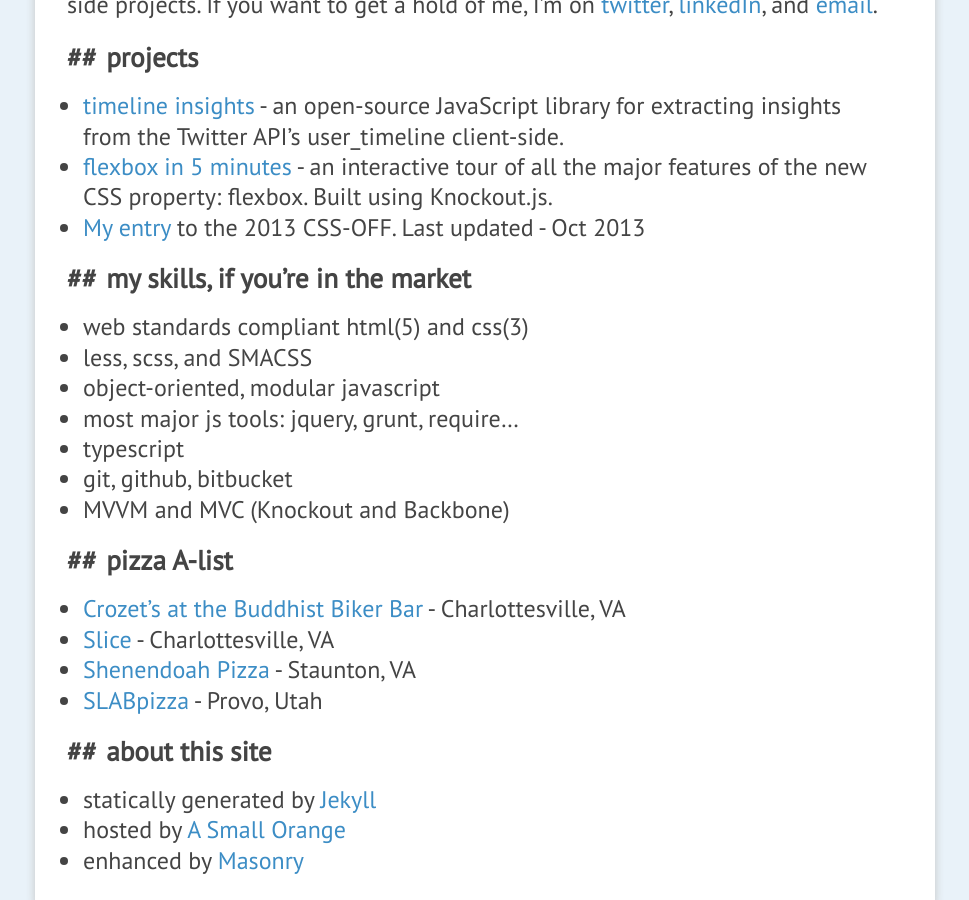
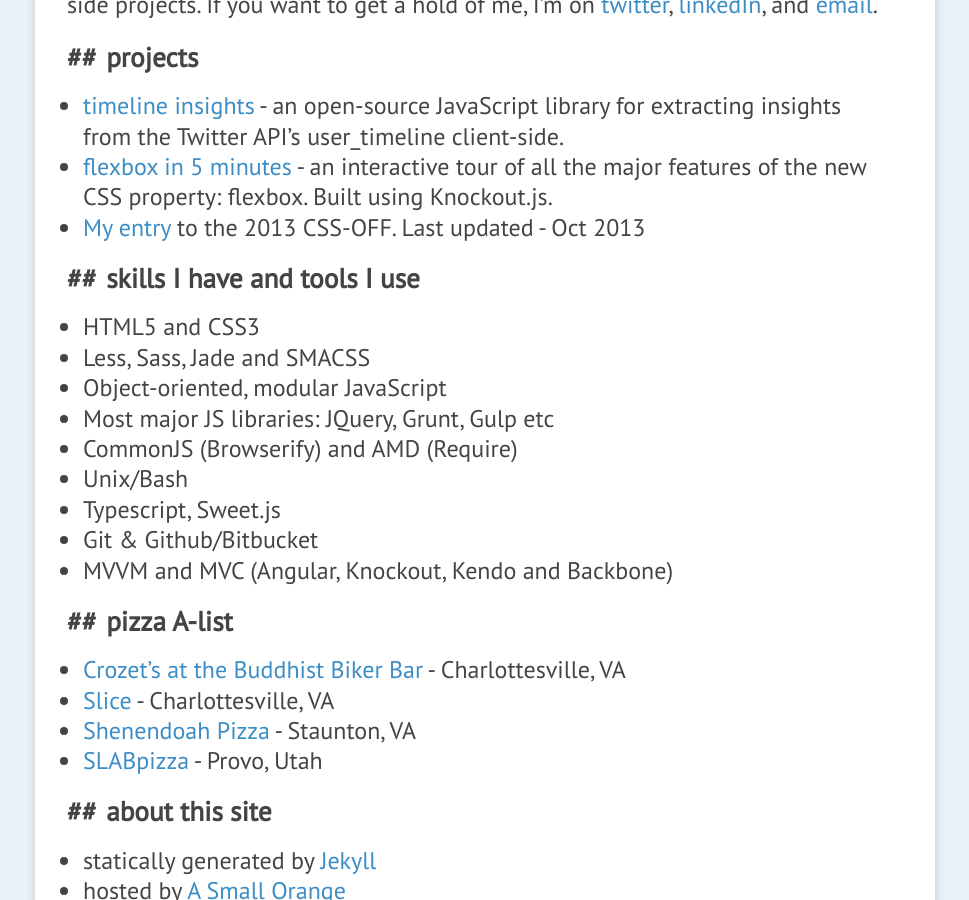
Before and after one commit to brycepj/devbryce-jekyll, a Jekyll site: the page built from about/index.md, in a window 1280 px wide and 900 px high, scrolled down 499 px. Shown: the whole window, without its empty margins (155-1124 px from the left). Built offline with Jekyll 4.4.1, drawn with Linux system fonts in a browser that asks for light colours.

```diff
--- a/about/index.md
+++ b/about/index.md
@@ -16,15 +16,17 @@ This blog is nothing too serious -- it's where I share what I'm learning and hos
 - [flexbox in 5 minutes](http://devbryce.com/flexbox) - an interactive tour of all the major features of the new CSS property: flexbox. Built using Knockout.js.
 - [My entry](http://devbryce.com/css-off) to the 2013 CSS-OFF. Last updated - Oct 2013
 
-## my skills, if you're in the market
+## skills I have and tools I use
 
-- web standards compliant html(5) and css(3)
-- less, scss, and SMACSS
-- object-oriented, modular javascript
-- most major js tools: jquery, grunt, require...
-- typescript
-- git, github, bitbucket
-- MVVM and MVC (Knockout and Backbone)
+- HTML5 and CSS3
+- Less, Sass, Jade and SMACSS
+- Object-oriented, modular JavaScript
+- Most major JS libraries: JQuery, Grunt, Gulp etc
+- CommonJS (Browserify) and AMD (Require)
+- Unix/Bash
+- Typescript, Sweet.js
+- Git & Github/Bitbucket
+- MVVM and MVC (Angular, Knockout, Kendo and Backbone)
 
 ## pizza A-list
 
```
